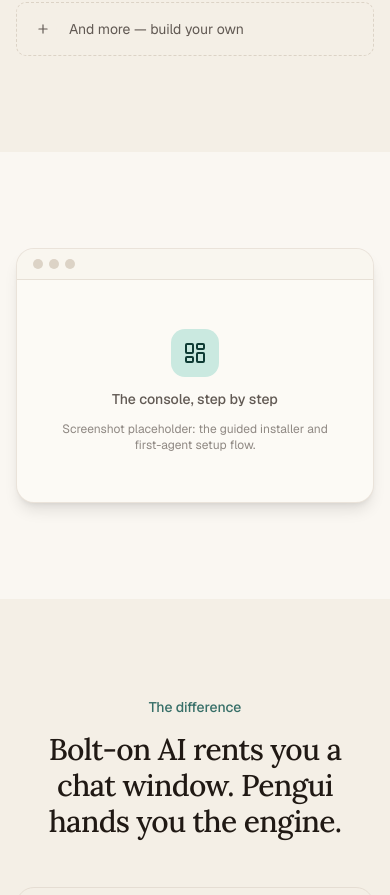
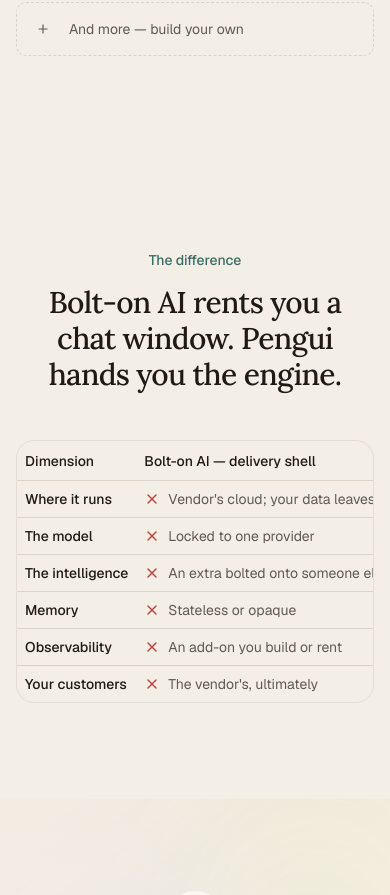
Before and after one commit to anatinamh/penguin-platform-web, a Next.js app: page /platform in a window 390 px wide. Shown: the part 4592-5487 px from the top of the page. Built offline with nearby package versions, Linux system fonts and the light colour scheme.

Commit message:
Remove the placeholder screenshot section on /platform
Was a generic dashboard-icon placeholder ("Screenshot placeholder:
the guided installer...") sitting between Product offering and The
difference with no real content behind it.

```diff
--- a/src/app/platform/page.tsx
+++ b/src/app/platform/page.tsx
@@ -1,6 +1,4 @@
 import type { Metadata } from "next";
-import { Container } from "@/components/layout/container";
-import { ProductScreenshot } from "@/components/shared/product-screenshot";
 import { PlatformHero } from "@/components/sections/platform/hero";
 import { Interconnections } from "@/components/sections/platform/interconnections";
 import { ServicePaths } from "@/components/sections/platform/service-paths";
@@ -22,14 +20,6 @@
       <Interconnections />
       <ServicePaths />
       <ProductOffering />
-      <section className="py-24 sm:py-32">
-        <Container>
-          <ProductScreenshot
-            label="The console, step by step"
-            caption="Screenshot placeholder: the guided installer and first-agent setup flow."
-          />
-        </Container>
-      </section>
       <Difference />
       <FinalCta {...finalCta} />
     </>
```
